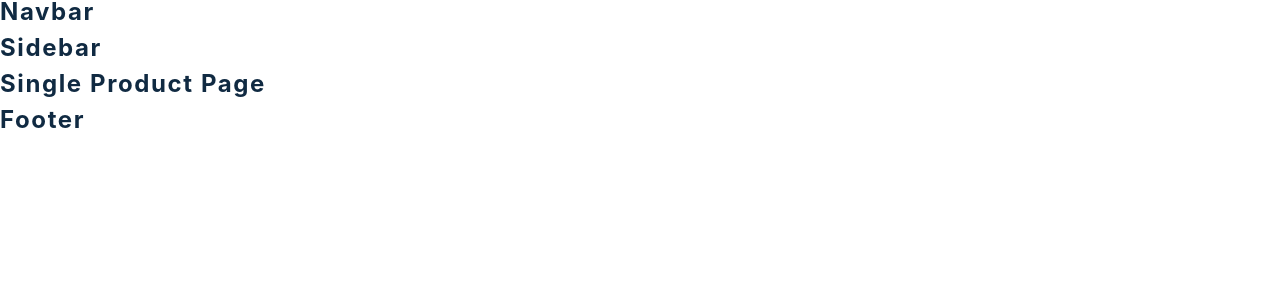
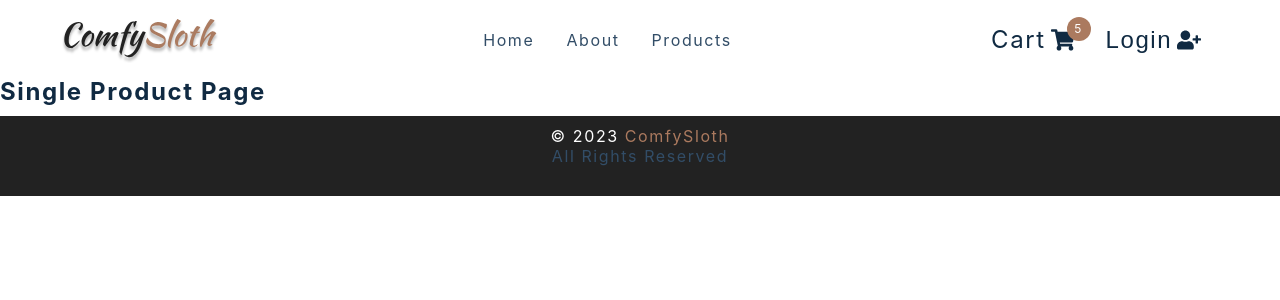
Before and after one commit to al1yew/ecom-react, a React (Create React App) app: page /products/1 in a window 1280 px wide. Shown: the top 300 px of the page. Built offline with nearby package versions, Linux system fonts and the light colour scheme; the HTML template or start-up script is replaced by a standard one.

Commit message:
did some work with some pages

```diff
--- a/src/App.js
+++ b/src/App.js
@@ -19,11 +19,11 @@
     <Sidebar />
     <Routes>
       <Route path="/" element={<HomePage />} />
-      <Route path="/About" element={<AboutPage />} />
-      <Route path="/Cart" element={<CartPage />} />
-      <Route path="/Products" element={<ProductsPage />} />
-      <Route path="/Products/:id" element={<SingleProductPage />} />
-      <Route path="/Checkout" element={<CheckoutPage />} />
+      <Route path="/about" element={<AboutPage />} />
+      <Route path="/cart" element={<CartPage />} />
+      <Route path="/products" element={<ProductsPage />} />
+      <Route path="/products/:id" element={<SingleProductPage />} />
+      <Route path="/checkout" element={<CheckoutPage />} />
       <Route path="*" element={<ErrorPage />} />
     </Routes>
     <Footer />
--- a/src/components/CartButtons.js
+++ b/src/components/CartButtons.js
@@ -7,7 +7,22 @@
 import { useUserContext } from '../context/user_context'
 
 const CartButtons = () => {
-  return <h4>cart buttons </h4>
+
+  const { closeSidebar } = useProductsContext()
+
+  return <Wrapper className='cart-btn-wrapper'>
+    <Link to="/cart" className='cart-btn' onClick={() => closeSidebar()}>
+      Cart
+      <span className='cart-container'>
+        <FaShoppingCart />
+        <span className="cart-value">5</span>
+      </span>
+    </Link>
+    <button type='button' className='auth-btn' onClick={() => closeSidebar()}>
+      Login
+      <FaUserPlus />
+    </button>
+  </Wrapper>
 }
 
 const Wrapper = styled.div`
--- a/src/components/Footer.js
+++ b/src/components/Footer.js
@@ -1,7 +1,15 @@
 import React from 'react'
 import styled from 'styled-components'
+
+
 const Footer = () => {
-  return <h4>footer</h4>
+  return <Wrapper>
+    <h5>
+      &copy; {new Date().getFullYear()}
+      <span> ComfySloth </span>
+      <p>All Rights Reserved</p>
+    </h5>
+  </Wrapper>
 }
 
 const Wrapper = styled.footer`
--- a/src/components/Navbar.js
+++ b/src/components/Navbar.js
@@ -9,7 +9,32 @@
 import { useUserContext } from '../context/user_context'
 
 const Nav = () => {
-  return <h4>navbar</h4>
+  const { openSidebar } = useProductsContext()
+
+  return <NavContainer>
+    <div className="nav-center">
+      <div className="nav-header">
+        <Link to="/" >
+          <img src={logo} alt="Comfy Sloth" />
+        </Link>
+        <button type='button' className='nav-toggle' onClick={() => openSidebar()}>
+          <FaBars />
+        </button>
+      </div>
+      <ul className="nav-links">
+        {
+          links.map(link => {
+            return <li key={link.id}>
+              <Link to={link.url}>
+                {link.text}
+              </Link>
+            </li>
+          })
+        }
+      </ul>
+      <CartButtons />
+    </div>
+  </NavContainer>
 }
 
 const NavContainer = styled.nav`
--- a/src/components/PageHero.js
+++ b/src/components/PageHero.js
@@ -1,14 +1,23 @@
 import React from 'react'
 import styled from 'styled-components'
 import { Link } from 'react-router-dom'
-const PageHero = () => {
-  return <h4>page hero</h4>
+
+const PageHero = ({ title }) => {
+  return <Wrapper>
+    <div className="section-center">
+      <h4>
+        <Link to="/">Home</Link>
+        /
+        {title}
+      </h4>
+    </div>
+  </Wrapper>
 }
 
 const Wrapper = styled.section`
   background: var(--clr-primary-10);
   width: 100%;
-  min-height: 20vh;
+  min-height: 10vh; //20vh
   display: flex;
   align-items: center;
 
--- a/src/components/Sidebar.js
+++ b/src/components/Sidebar.js
@@ -1,4 +1,4 @@
-import React from 'react'
+import React, { useState } from 'react'
 import logo from '../assets/logo.svg'
 import { Link } from 'react-router-dom'
 import { useProductsContext } from '../context/products_context'
@@ -9,7 +9,37 @@
 import { useUserContext } from '../context/user_context'
 
 const Sidebar = () => {
-  return <h4>sidebar</h4>
+  const { closeSidebar, isSidebarOpen } = useProductsContext()
+
+  return <SidebarContainer>
+    <aside className={isSidebarOpen ? "sidebar show-sidebar" : "sidebar"}>
+      <div className="sidebar-header">
+        <Link to="/" onClick={() => closeSidebar()} >
+          <img src={logo} alt="comfy sloth" className='logo' />
+        </Link>
+        <button type='button' className='close-btn' onClick={() => closeSidebar()}>
+          <FaTimes />
+        </button>
+      </div>
+      <ul className="links">
+        {
+          links.map(link => {
+            return <li key={link.id}>
+              <Link to={link.url} onClick={() => closeSidebar()}>
+                {link.text}
+              </Link>
+            </li>
+          })
+        }
+        <li >
+          <Link to='/checkout' onClick={() => closeSidebar()} >
+            Checkout
+          </Link>
+        </li>
+      </ul>
+      <CartButtons />
+    </aside>
+  </SidebarContainer >
 }
 
 const SidebarContainer = styled.div`
--- a/src/context/products_context.js
+++ b/src/context/products_context.js
@@ -13,18 +13,29 @@
   GET_SINGLE_PRODUCT_ERROR,
 } from '../actions'
 
-const initialState = {}
+const initialState = {
+  isSidebarOpen: false
+}
 
 const ProductsContext = React.createContext()
 
 export const ProductsProvider = ({ children }) => {
+
+  const [state, dispatch] = useReducer(reducer, initialState);
+
+  const openSidebar = () => {
+    dispatch({ type: SIDEBAR_OPEN })
+  }
+
+  const closeSidebar = () => {
+    dispatch({ type: SIDEBAR_CLOSE })
+  }
+
   return (
-    <ProductsContext.Provider value='products context'>
+    <ProductsContext.Provider value={{ ...state, openSidebar, closeSidebar }}>
       {children}
     </ProductsContext.Provider>
   )
 }
 // make sure use
-export const useProductsContext = () => {
-  return useContext(ProductsContext)
-}
+export const useProductsContext = () => useContext(ProductsContext)
--- a/src/index.js
+++ b/src/index.js
@@ -11,4 +11,8 @@
 
 const root = ReactDOM.createRoot(document.getElementById('root'));
 
-root.render(<App />);
+root.render(
+    <ProductsProvider>
+        <App />
+    </ProductsProvider>
+);
--- a/src/pages/AboutPage.js
+++ b/src/pages/AboutPage.js
@@ -4,7 +4,22 @@
 import aboutImg from '../assets/hero-bcg.jpeg'
 
 const AboutPage = () => {
-  return <h4>about page</h4>
+  return <main>
+    <PageHero title='About' />
+    <Wrapper className='page section section-center'>
+      <img src={aboutImg} alt="nice desk" />
+      <article>
+        <div className="title">
+          <h2>our story</h2>
+          <div className="underline"></div>
+
+        </div>
+        <p>
+          Lorem ipsum dolor, sit amet consectetur adipisicing elit. Dolorum, quos, in fugiat itaque distinctio neque, aut qui magni doloribus veniam odit cupiditate. Necessitatibus nulla voluptate, molestias veniam quia illo. Id.
+        </p>
+      </article>
+    </Wrapper>
+  </main>
 }
 
 const Wrapper = styled.section`
--- a/src/pages/CheckoutPage.js
+++ b/src/pages/CheckoutPage.js
@@ -6,7 +6,12 @@
 import { Link } from 'react-router-dom'
 
 const CheckoutPage = () => {
-  return <h4>checkout page</h4>
+  return <main>
+    <PageHero title="Checkout" />
+    <Wrapper className='page'>
+      <h1>checkout here</h1>
+    </Wrapper>
+  </main>
 }
 const Wrapper = styled.div``
 export default CheckoutPage
--- a/src/pages/ErrorPage.js
+++ b/src/pages/ErrorPage.js
@@ -1,8 +1,17 @@
 import React from 'react'
 import styled from 'styled-components'
 import { Link } from 'react-router-dom'
+
 const ErrorPage = () => {
-  return <h4>error page</h4>
+  return <Wrapper className='page-100'>
+    <section>
+      <h1>404</h1>
+      <h3>Sorry, the page you tried cannot be found.</h3>
+      <Link to='/' className='btn'>
+        Back to Home
+      </Link>
+    </section>
+  </Wrapper>
 }
 
 const Wrapper = styled.main`
--- a/src/reducers/products_reducer.js
+++ b/src/reducers/products_reducer.js
@@ -10,7 +10,15 @@
 } from '../actions'
 
 const products_reducer = (state, action) => {
-  return state
+
+  if (action.type === SIDEBAR_OPEN) {
+    return { ...state, isSidebarOpen: true }
+  }
+
+  if (action.type === SIDEBAR_CLOSE) {
+    return { ...state, isSidebarOpen: false }
+  }
+
   throw new Error(`No Matching "${action.type}" - action type`)
 }
 
```
